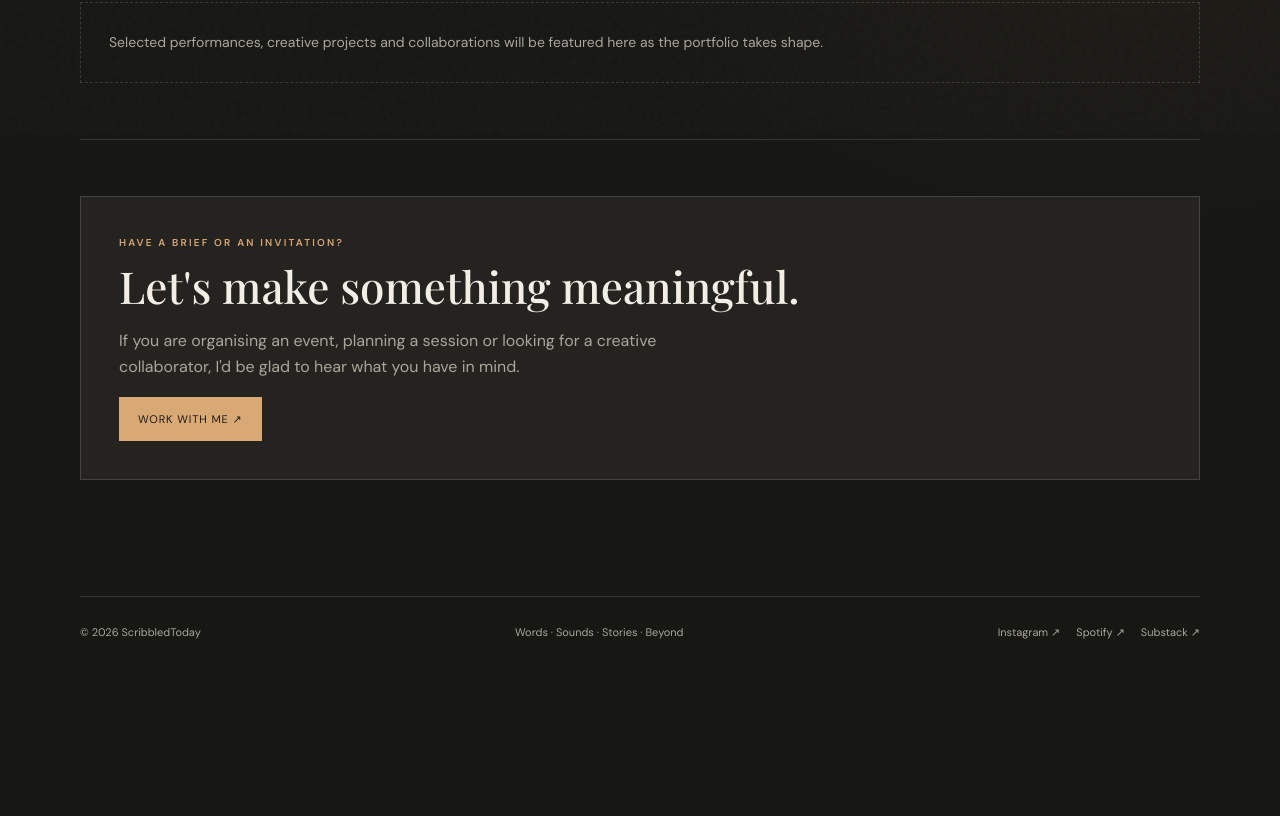
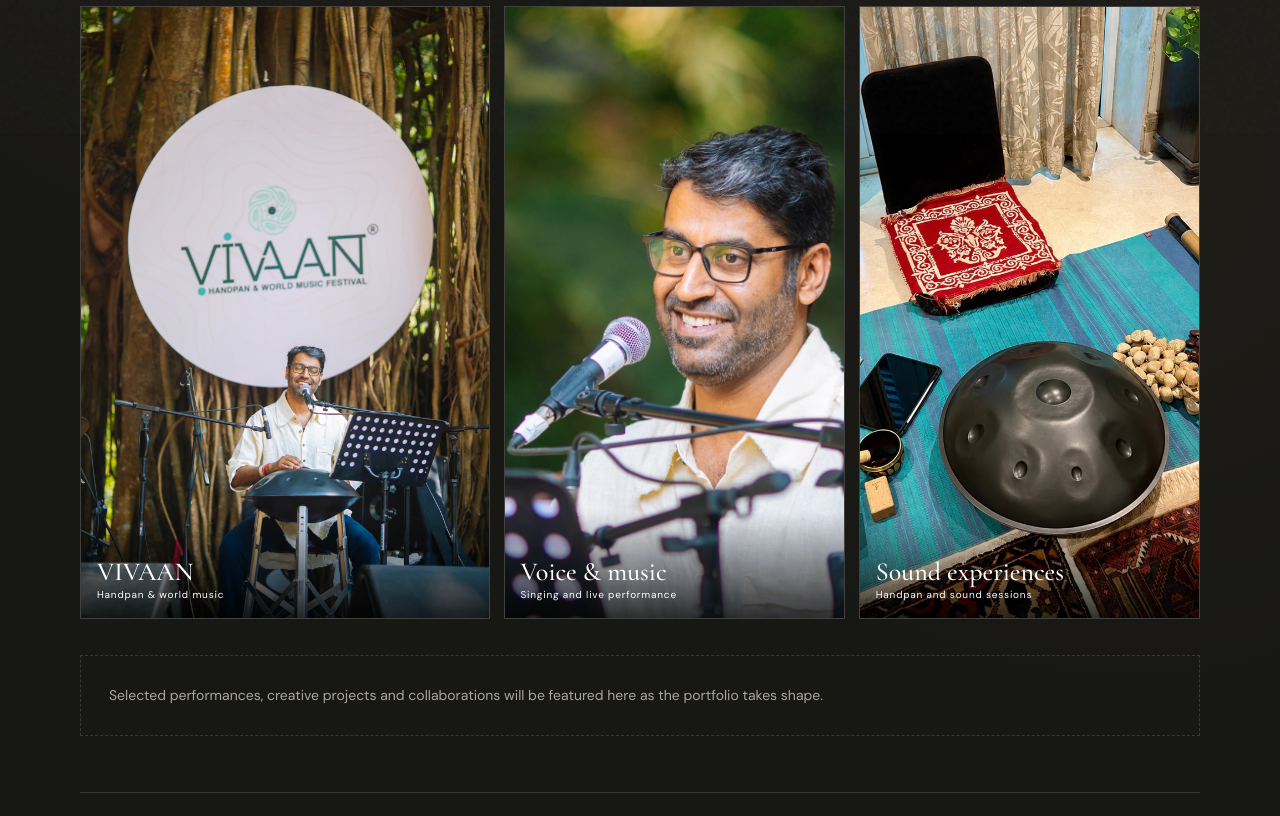
Before and after one commit to scribbledtoday/scribbledtoday-website, an Astro site: page /portfolio in a window 1280 px wide. Shown: the part 666-1482 px from the top of the page. Before the commit the page ends 1333 px from the top, so only its background shows below. Built offline with nearby package versions, Linux system fonts and the light colour scheme; Astro itself is replaced by a stand-in of ours; a web font is replaced by a local one.

Commit message:
Add selected portfolio photography and singing content

```diff
--- a/src/pages/portfolio/index.astro
+++ b/src/pages/portfolio/index.astro
@@ -1,13 +1,22 @@
 ---
 import SiteLayout from "../../layouts/SiteLayout.astro";
 const entries = Object.entries(import.meta.glob("../../content/work/*.md", { eager: true }))
-  .map(([path, mod]) => ({ slug: path.split("/").pop().replace(/\.md$/, ""), ...mod.frontmatter }))
+  .map(([path, mod]) => ({ slug: path.split("/").pop().replace(/\\.md$/, ""), ...mod.frontmatter }))
   .filter((item) => item.featured === true && item.status !== "draft")
   .sort((a,b) => String(b.date || "").localeCompare(String(a.date || "")));
 ---
 <SiteLayout title="Portfolio, ScribbledToday" description="Selected creative projects, performances, sessions and collaborations.">
   <main><div class="page-hero"><div class="eyebrow">Selected work</div><h1>A collection of things brought <em>to life.</em></h1><p>A growing portfolio of creative projects, performances, sessions and collaborations. Only selected work will be featured here.</p></div>
   <section class="section"><div class="eyebrow">Highlights</div><h2 class="section-title">Selected projects & experiences</h2>
+  <div class="portfolio-gallery">
+    <figure><img src="/images/IMG_1954.jpg" alt="Performing at the VIVAAN Handpan and World Music Festival" loading="lazy"/><figcaption><strong>VIVAAN</strong><span>Handpan & world music</span></figcaption></figure>
+    <figure><img src="/images/03b3ca75-c94b-4666-bf2e-a137d31b4f51.JPG" alt="Live singing performance" loading="lazy"/><figcaption><strong>Voice & music</strong><span>Singing and live performance</span></figcaption></figure>
+    <figure><img src="/images/IMG_5593.jpg" alt="Instruments arranged for a sound session" loading="lazy"/><figcaption><strong>Sound experiences</strong><span>Handpan and sound sessions</span></figcaption></figure>
+  </div>
   {entries.length ? <div class="card-grid">{entries.map((entry) => <a class="work-card" href={`/work/${entry.slug}/`}><div class="card-meta"><span>{entry.category || "Featured"}</span><span>{entry.date || ""}</span></div><div><h2>{entry.title}</h2><p>{entry.excerpt || "A selected project from ScribbledToday."}</p></div></a>)}</div> : <div class="empty-note">Selected performances, creative projects and collaborations will be featured here as the portfolio takes shape.</div>}</section>
   <section class="section"><div class="enquiry"><div class="eyebrow">Have a brief or an invitation?</div><h2>Let's make something meaningful.</h2><p class="muted">If you are organising an event, planning a session or looking for a creative collaborator, I'd be glad to hear what you have in mind.</p><a class="btn primary" href="/work-with-me/">Work with me ↗</a></div></section></main>
 </SiteLayout>
+<style>
+.portfolio-gallery{display:grid;grid-template-columns:1.2fr 1fr 1fr;gap:14px;margin:28px 0 36px}.portfolio-gallery figure{margin:0;position:relative;min-height:300px;overflow:hidden;border:1px solid var(--line);background:#222}.portfolio-gallery img{width:100%;height:100%;min-height:300px;object-fit:cover;display:block;transition:transform .6s}.portfolio-gallery figure:hover img{transform:scale(1.035)}.portfolio-gallery figcaption{position:absolute;left:0;right:0;bottom:0;padding:44px 16px 15px;color:#fff;background:linear-gradient(transparent,rgba(0,0,0,.8))}.portfolio-gallery figcaption strong,.portfolio-gallery figcaption span{display:block}.portfolio-gallery figcaption strong{font:500 26px 'Cormorant Garamond',serif}.portfolio-gallery figcaption span{font-size:10px;letter-spacing:.08em}
+@media(max-width:700px){.portfolio-gallery{grid-template-columns:1fr 1fr}.portfolio-gallery figure:first-child{grid-column:span 2}.portfolio-gallery figure{min-height:220px}.portfolio-gallery img{min-height:220px}}
+</style>
```
